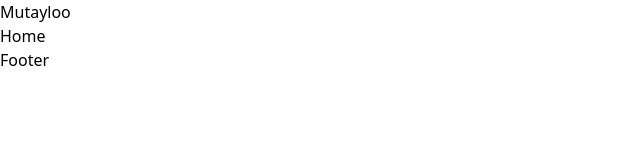
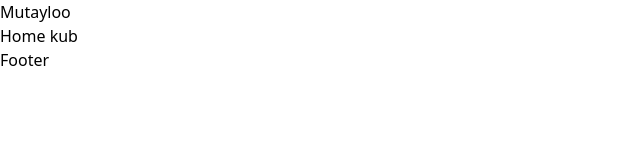
Before and after one commit to jsd7-9qboil/mutayloo, a React (Vite) app in the folder frontend/: page / in a window 1280 px wide. Shown: the top 160 px of the page, without its empty margins (0-640 px from the left). Built offline with nearby package versions, Linux system fonts and the light colour scheme.

Commit message:
first commit

```diff
--- a/frontend/src/pages/home/Home.jsx
+++ b/frontend/src/pages/home/Home.jsx
@@ -3,7 +3,7 @@ import React from "react";
 export const Home = () => {
   return (
     <div>
-      <h1>Home</h1>
+      <h1>Home kub</h1>
     </div>
   );
 };
```
